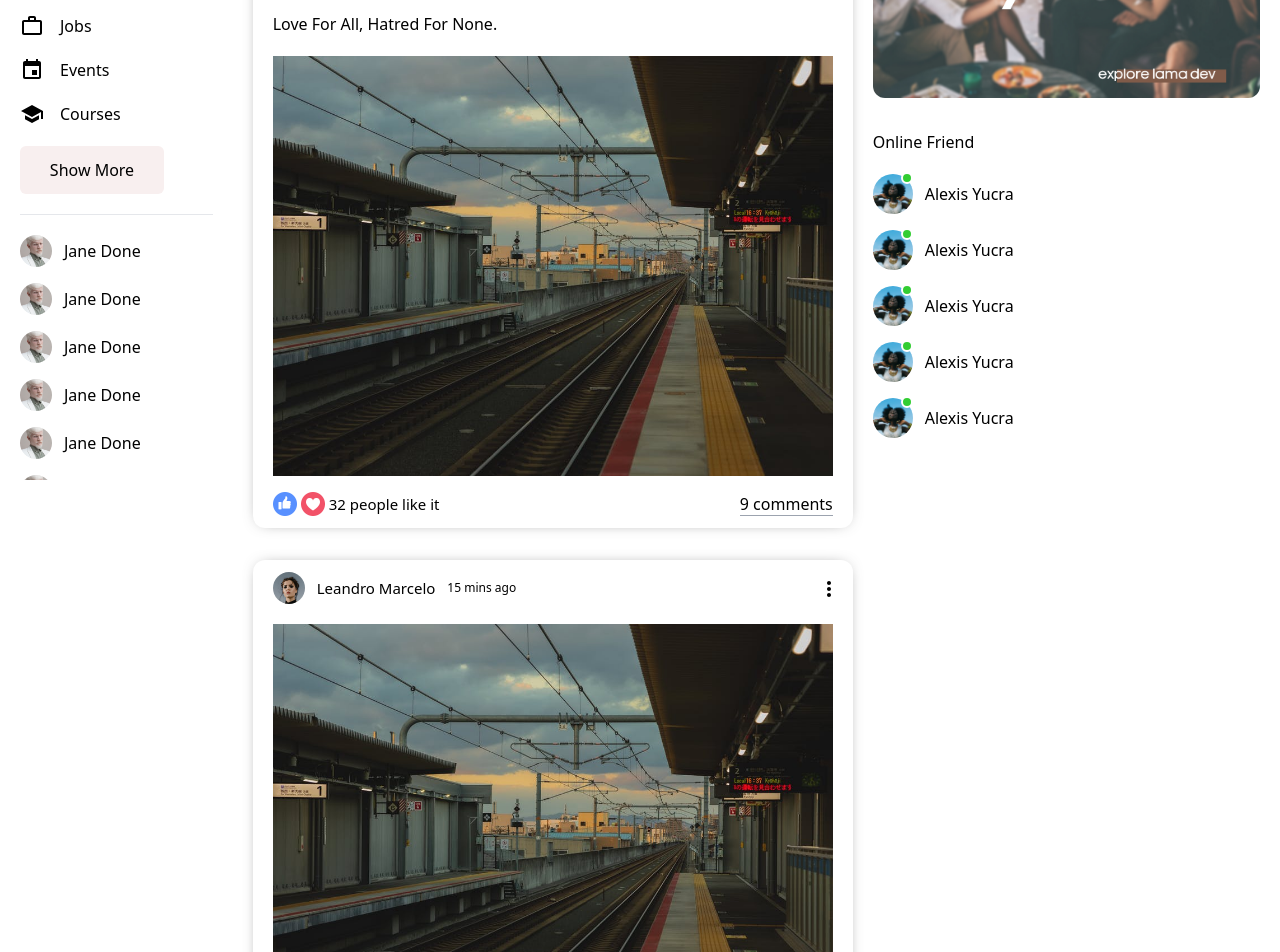
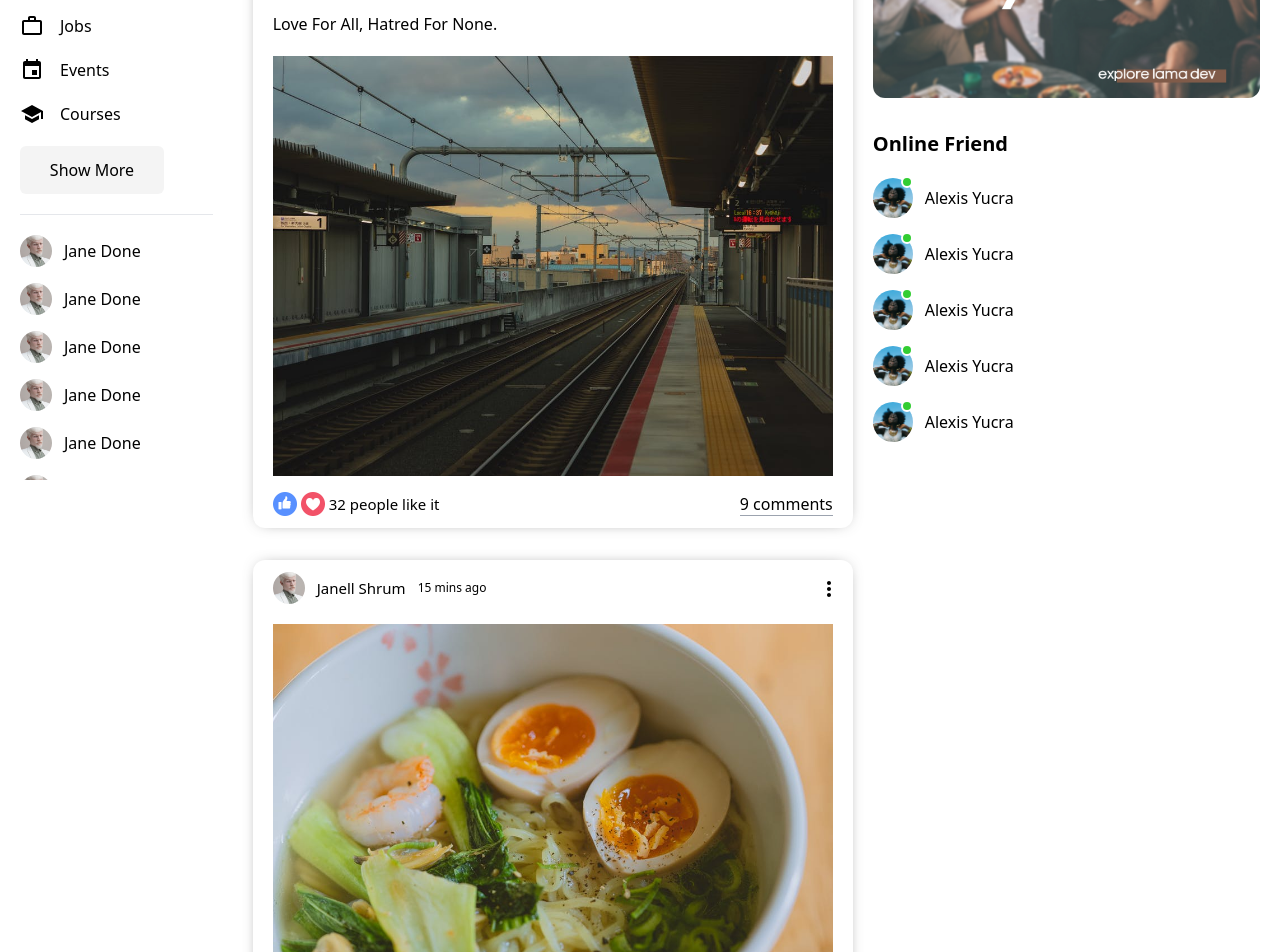
Before and after one commit to Leandro-Marcelo/social-network-frontend, a React (Create React App) app: page / in a window 1280 px wide. Shown: the part 320-1272 px from the top of the page. Built offline with nearby package versions, Linux system fonts and the light colour scheme.

Commit message:
solucionamos errores de la ui friend/topbar y sticky sidebar

```diff
--- a/src/components/Post.jsx
+++ b/src/components/Post.jsx
@@ -1,7 +1,10 @@
 import { MoreVert } from "@material-ui/icons";
 import { Link } from "react-router-dom";
+import { Users } from "../dummyData";
 
 export default function Post({ post }) {
+  const user = Users.filter((user) => user.id === post.userId);
+  console.log(user[0].username);
   return (
     <div className="post w-full rounded-xl shadow-[0_0_16px_-8px_rgba(0,0,0,0.68)] my-8 mx-0">
       <div className="postWrapper px-3 py-3">
@@ -10,12 +13,15 @@ export default function Post({ post }) {
             <Link to={`/profile/`}>
               <img
                 className="postProfileImg w-8 h-8 rounded-[50%] object-cover"
-                src="/assets/person/1.jpeg"
+                src={`/assets/${
+                  Users.filter((user) => user.id === post.userId)[0]
+                    .profilePicture
+                }`}
                 alt=""
               />
             </Link>
             <span className="postUsername text-[15px] font-medium my-0 mx-3">
-              Leandro Marcelo
+              {Users.filter((user) => user.id === post.userId)[0].username}
             </span>
             <span className="postDate text-[12px]">{post.date}</span>
           </div>
@@ -28,7 +34,7 @@ export default function Post({ post }) {
           <span className="postText">{post?.desc}</span>
           <img
             className="postImg mt-5 w-full max-h-[700px] object-contain"
-            src="/assets/post/1.jpeg"
+            src={`/assets/${post.photo}`}
             alt=""
           />
         </div>
--- a/src/components/Rightbar.jsx
+++ b/src/components/Rightbar.jsx
@@ -98,7 +98,7 @@ export default function Rightbar({ user }) {
           src="assets/ad.png"
           alt=""
         />
-        <h4 className="rightbarTitle mb-5">Online Friend</h4>
+        <h4 className="rightbarTitle mb-5 font-bold text-xl">Online Friend</h4>
         <ul className="rightbarFriendList">
           <li className="rightbarFriend flex items-center mb-4">
             <div className="rightbarProfileImgContainer mr-3 relative ">
--- a/src/components/Sidebar.jsx
+++ b/src/components/Sidebar.jsx
@@ -15,7 +15,7 @@ import CloseFriend from "../closeFriend/CloseFriend"; */
 export default function Sidebar() {
   return (
     /* hidden para mobil, md:block para desktop, le dice 100vh y le resta 50px porque es lo mide el Navbar, scroll en y para que no tenga que bajar para ver a los amigos/o personas, creo que son personas que no tiene agregada */
-    <div className="hidden md:block sidebar md:flex-[2] h-[calc(100vh-50px)] overflow-y-scroll">
+    <div className="hidden md:block sidebar md:flex-[2] h-[calc(100vh-50px)] overflow-y-scroll sticky top-[50px]">
       <div className="sidebarWrapper px-5 py-5 ">
         <ul className="sidebarList">
           <li className="sidebarListItem flex items-center mb-5">
@@ -55,7 +55,7 @@ export default function Sidebar() {
             <span className="sidebarListItemText">Courses</span>
           </li>
         </ul>
-        <button className="sidebarButton w-36 border-none px-3 py-3 rounded-md font-medium bg-[#f8efef]">
+        <button className="sidebarButton w-36 border-none px-3 py-3 rounded-md font-medium bg-[#ddd5]">
           Show More
         </button>
         <hr className="sidebarHr  my-5 mx-0" />
--- a/src/components/Topbar.jsx
+++ b/src/components/Topbar.jsx
@@ -4,7 +4,7 @@ import { Search, Person, Chat, Notifications } from "@material-ui/icons";
 
 const Topbar = () => {
   return (
-    <div className="topbarContainer h-[50px] w-full bg-[#1877f2] flex items-center sticky top-0">
+    <div className="topbarContainer h-[50px] w-full bg-[#1877f2] flex items-center sticky top-0 z-50">
       <div className="topbarLeft flex-[2] md:flex-[3] ">
         <span className="cursor-pointer font-semibold ml-5 text-white text-xs md:text-2xl ">
           Leandro
```
